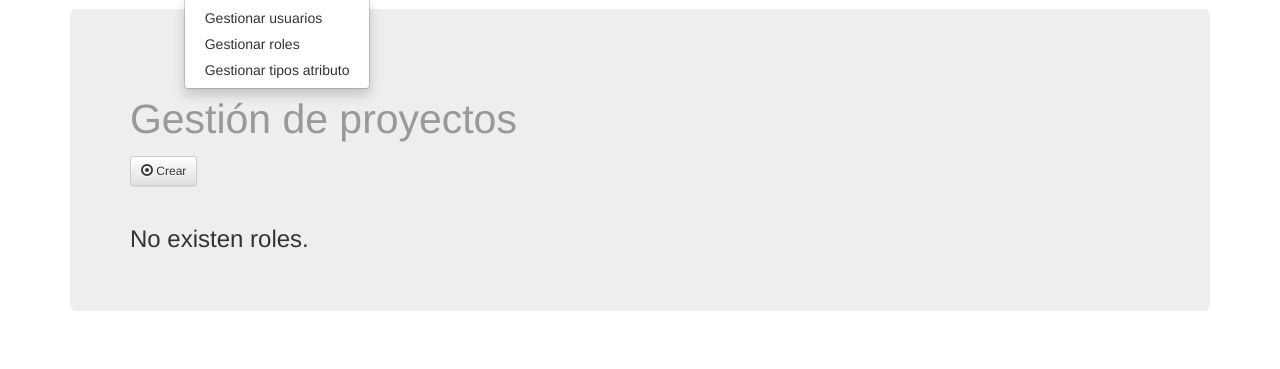
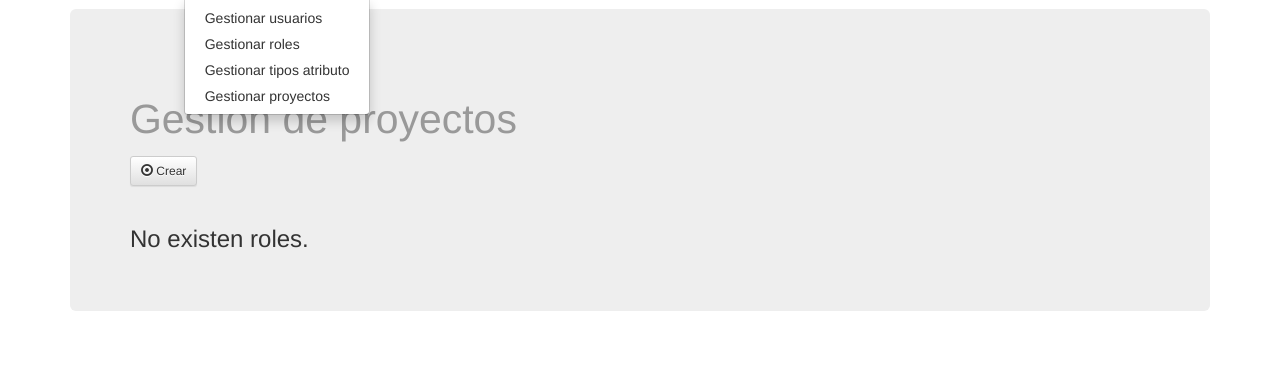
Before and after one commit to 9andresc/proyecto-sap, a Django app: page /administracion/gestion_proyectos/ in a window 1280 px wide, after a click on "Administracion". Shown: the part 51-420 px from the top of the page. Run offline with Django 3.2, Linux system fonts and the light colour scheme; a user stored in the database is signed in; some libraries are stand-ins or nearby versions.

Commit message:
Base.html modificado.

```diff
--- a/sap/inicio/templates/base.html
+++ b/sap/inicio/templates/base.html
@@ -23,6 +23,7 @@
 					<span class="icon-bar"></span>
 					<span class="icon-bar"></span>
 					<span class="icon-bar"></span>
+					<span class="icon-bar"></span>
 				</button>
 				<a class="navbar-brand" href="#">SAP</a>
 			</div>
@@ -36,6 +37,7 @@
                 			<li><a href="{% url 'vista_gestion_usuarios' %}">Gestionar usuarios</a></li>
                 			<li><a href="{% url 'vista_gestion_roles' %}">Gestionar roles</a></li>
                 			<li><a href="{% url 'vista_gestion_tipos_atributo' %}">Gestionar tipos atributo</a></li>
+                			<li><a href="{% url 'vista_gestion_proyectos' %}">Gestionar proyectos</a></li>
               			</ul>
             		</li>
 					{% else %}
```
